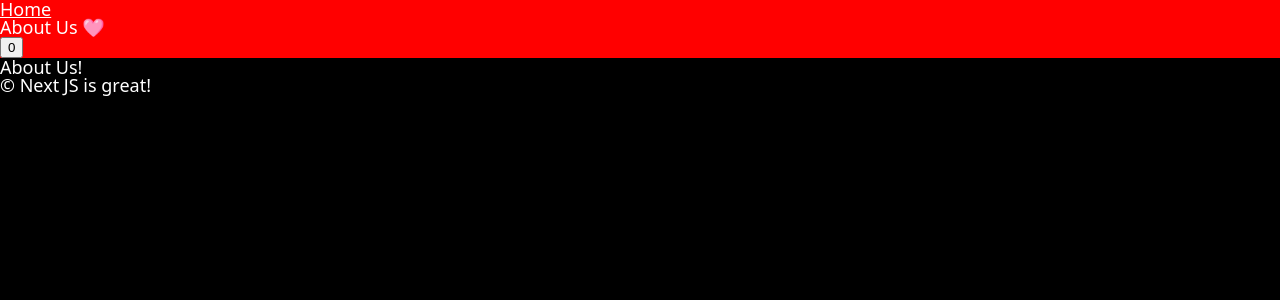
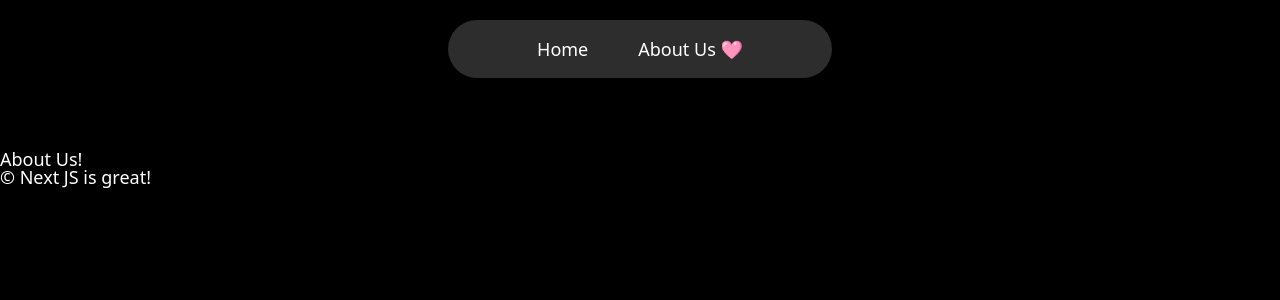
Before and after one commit to khv2644511/LEARN_NEXTJS14, a Next.js app: page /about-us in a window 1280 px wide. Shown: the top 300 px of the page. Built offline with nearby package versions, Linux system fonts and the light colour scheme.

Commit message:
style: home styling

```diff
--- a/app/(movies)/movies/[id]/page.tsx
+++ b/app/(movies)/movies/[id]/page.tsx
@@ -9,7 +9,6 @@
     // console.log('end fetching');
     return (
         <div>
-            <h3>Movie detail page</h3>
             <Suspense fallback={<h1>Loading movie info</h1>}>
                 <MovieInfo id={id} />
             </Suspense>
--- a/components/movie-info.tsx
+++ b/components/movie-info.tsx
@@ -2,7 +2,7 @@
 
 async function getMovie(id: string) {
     console.log(`Fetching movies: ${Date.now()}`);
-    await new Promise((resolve) => setTimeout(resolve, 5000));
+    // await new Promise((resolve) => setTimeout(resolve, 5000));
 
     const respons = await fetch(`${API_URL}/${id}`);
     return respons.json();
--- a/components/movie-videos.tsx
+++ b/components/movie-videos.tsx
@@ -2,8 +2,8 @@
 
 async function getVideos(id: string) {
     console.log(`Fetching videos: ${Date.now()}`);
-    await new Promise((resolve) => setTimeout(resolve, 3000));
-    throw new Error('something broke...');
+    // await new Promise((resolve) => setTimeout(resolve, 3000));
+    // throw new Error('something broke...');
 }
 
 export default async function MovieVideos({ id }: { id: string }) {
--- a/components/navigation.tsx
+++ b/components/navigation.tsx
@@ -18,9 +18,9 @@
                 <li>
                     <Link href="/about-us">About Us</Link> {path === '/about-us' ? '🩷' : ''}
                 </li>
-                <li>
+                {/* <li>
                     <button onClick={() => setCount((c) => c + 1)}>{count}</button>
-                </li>
+                </li> */}
             </ul>
         </nav>
     );
--- a/styles/global.css
+++ b/styles/global.css
@@ -124,6 +124,7 @@
 }
 
 body {
+    padding-top: 150px;
     font-family: system-ui, -apple-system, BlinkMacSystemFont, 'Segoe UI', Roboto, Oxygen, Ubuntu, Cantarell, 'Open Sans', 'Helvetica Neue', sans-serif;
     background-color: black;
     color: white;
--- a/styles/navigation.module.css
+++ b/styles/navigation.module.css
@@ -1,3 +1,28 @@
 .nav {
-    background-color: red;
+    background-color: #2d2d2d;
+    position: fixed;
+    width: 30%;
+    margin: 0 auto;
+    top: 20px;
+    border-radius: 50px;
+    padding: 20px 0px;
+    left: 50%;
+    z-index: 10;
+    transform: translateX(-50%);
 }
+
+.nav ul {
+    display: flex;
+    justify-content: center;
+    gap: 50px;
+}
+
+.nav ul li {
+    list-style: none;
+    transform: none;
+    transition: all 0.1s ease-in-out;
+}
+
+.nav ul li:hover {
+    transform: scale(1.05);
+}
```
Also changed, not shown: app/(home)/page.tsx (+4 -6 lines), components/movie.tsx (added, +25 -0 lines), styles/home.module.css (added, +8 -0 lines), styles/movie.module.css (added, +26 -0 lines), components/footer/footer.module.css (added), components/footer/footer.tsx (added).
